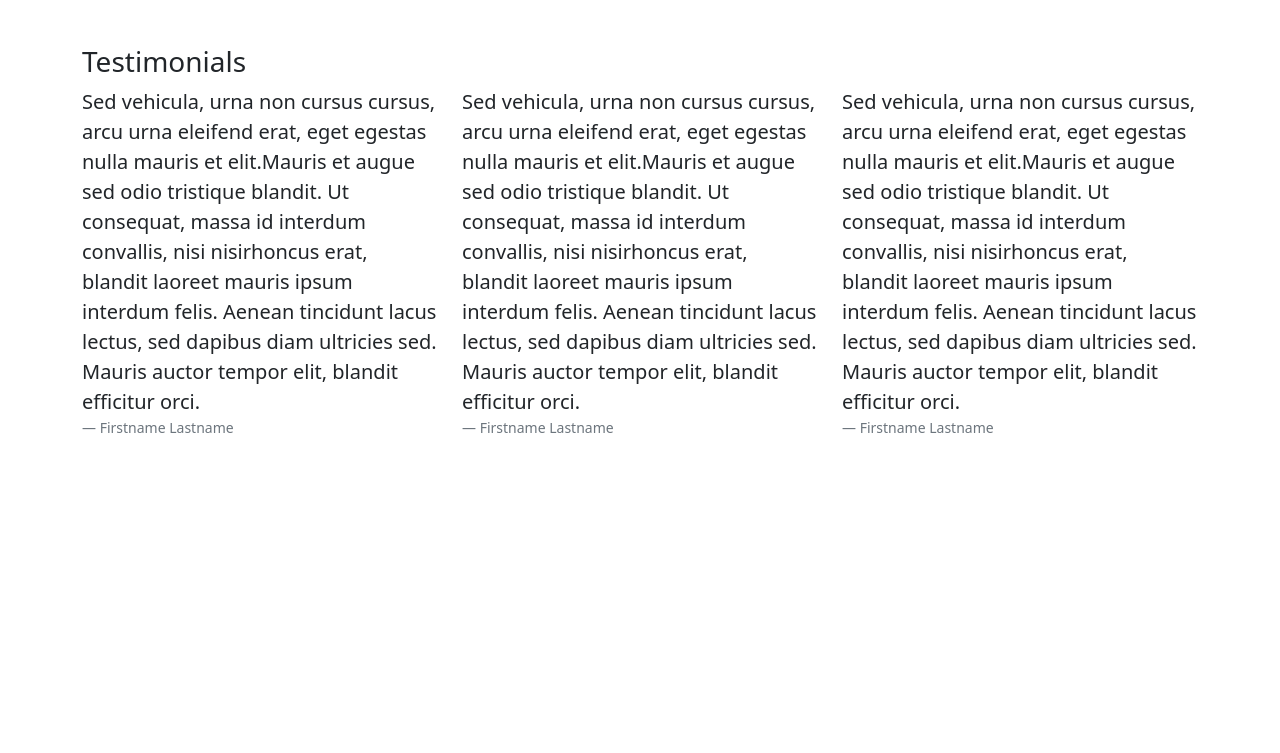
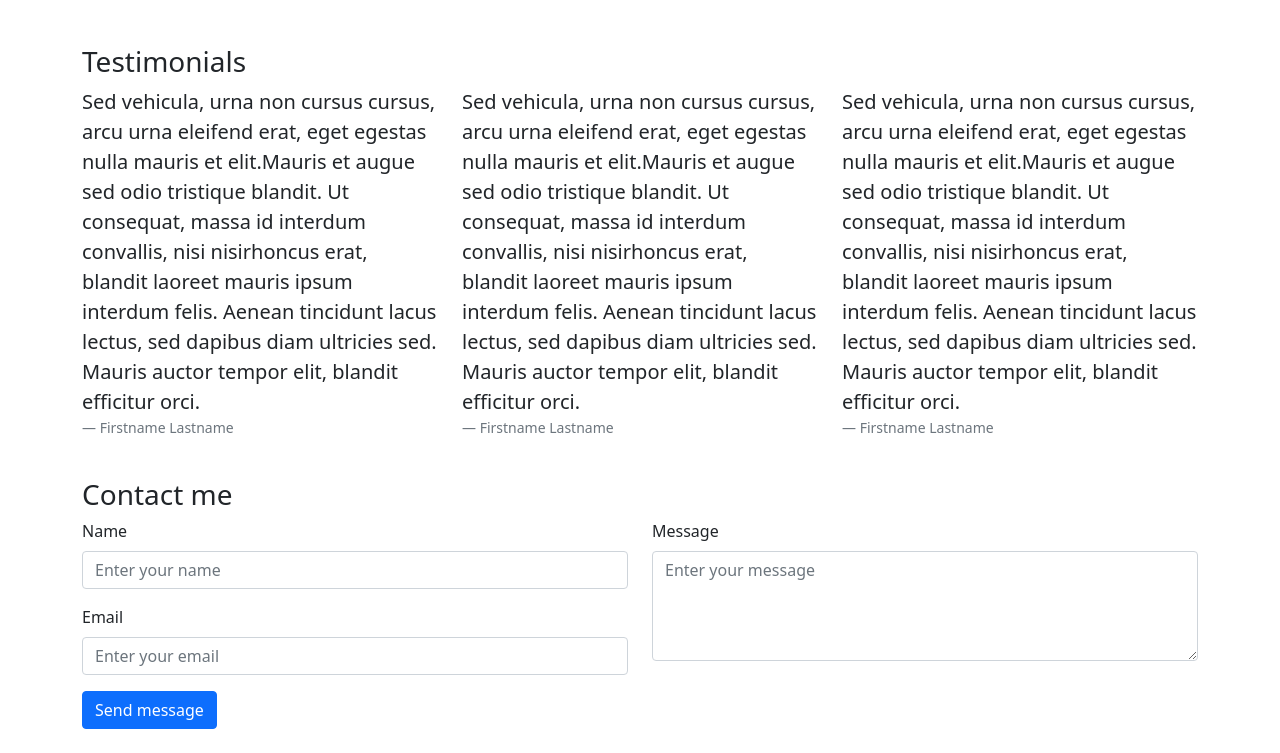
Before and after one commit to yulia633/tasks-for-layout-designer, a plain HTML site: page index.html in a window 1280 px wide. Shown: the part 1023-1776 px from the top of the page. Before the commit the page ends 1501 px from the top, so only its background shows below. Drawn offline with Linux system fonts and the light colour scheme.

Commit message:
add contact section

```diff
--- a/index.html
+++ b/index.html
@@ -137,6 +137,28 @@
 				</figure>
 			</div>
 		</div>
+		<h3>Contact me</h3>
+		<form class="mb-4">
+			<div class="row">
+				<div class="col-12 col-md-6">
+					<div class="mb-3">
+						<label for="name" class="form-label">Name</label>
+						<input id="name" type="text" class="form-control" placeholder="Enter your name">
+					</div>
+					<div class="mb-3">
+						<label for="email" class="form-label">Email</label>
+						<input id="email" type="email" class="form-control" placeholder="Enter your email">
+					</div>
+				</div>
+				<div class="col-12 col-md-6">
+					<div class="mb-3">
+						<label for="message" class="form-label">Message</label>
+						<textarea id="message" class="form-control" rows="4" placeholder="Enter your message"></textarea>
+					</div>
+				</div>
+			</div>
+			<button type="submit" class="btn btn-primary">Send message</button>
+		</form>
 	</div>
 	<script src="js/bootstrap.bundle.min.js"></script>
 </body>
```
